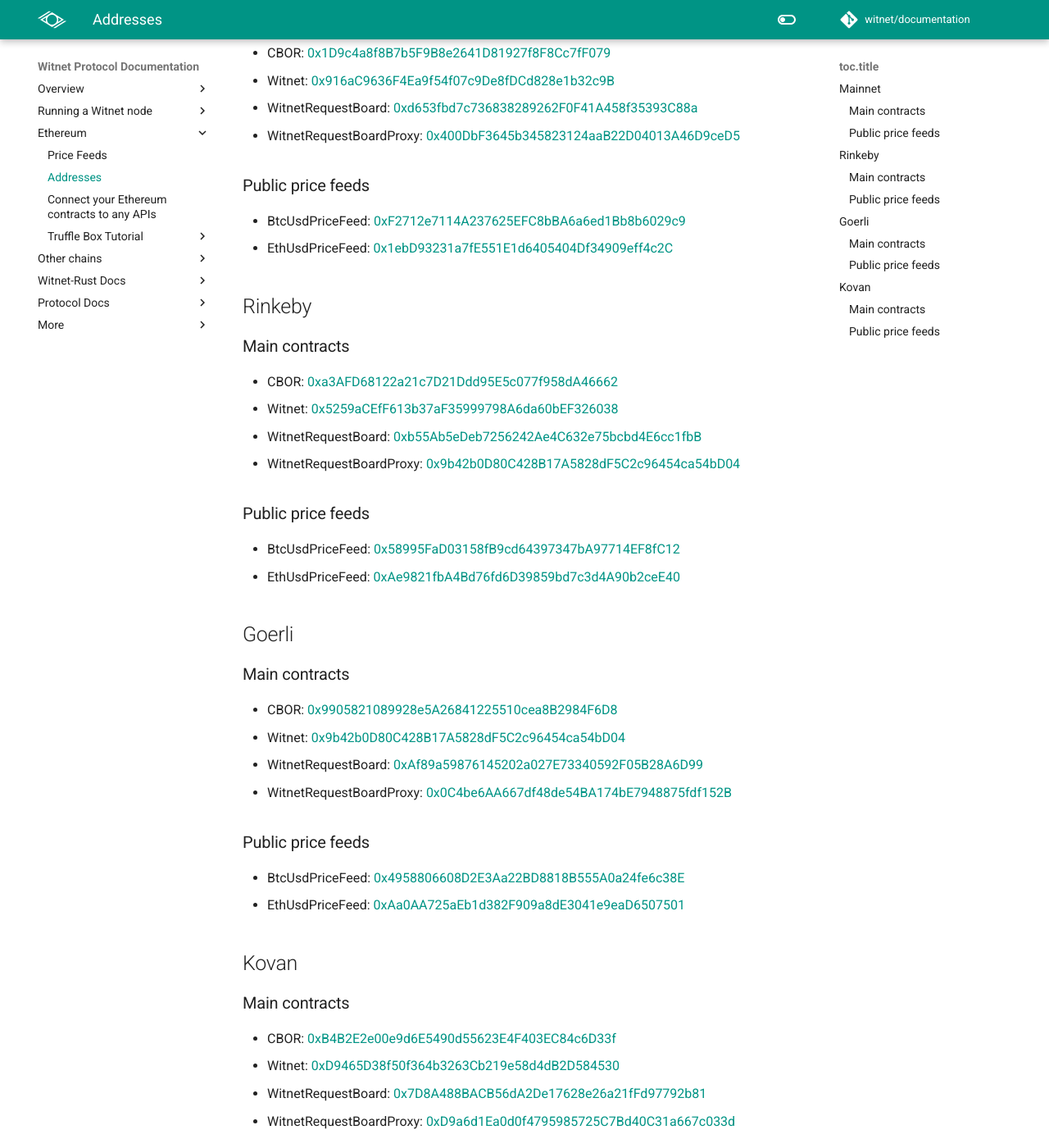
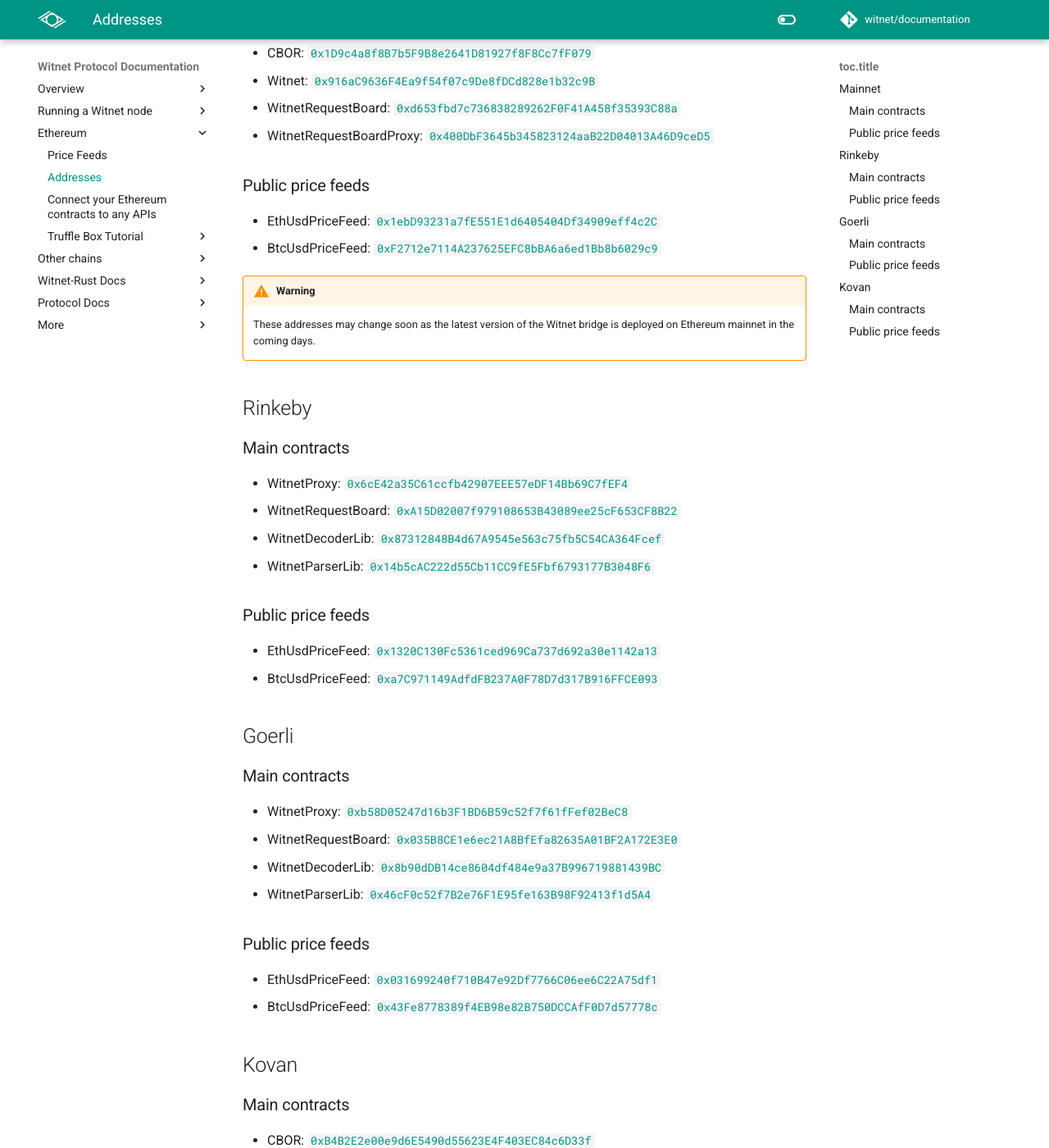
Before and after one commit to witnet/documentation, an MkDocs documentation site: the page built from docs/ethereum/addresses.md, in a window 1280 px wide and 1400 px high, scrolled down 594 px. Shown: the whole window at 82% size. Built offline with MkDocs 1.6.1 and Material for MkDocs 9.7.7, drawn with Linux system fonts in a browser that asks for light colours; comment, search, counter and statistics services are not loaded; some of the changed text lies outside the part shown.

Commit message:
chore(ethereum): update Ethereum addresses

```diff
--- a/docs/ethereum/addresses.md
+++ b/docs/ethereum/addresses.md
@@ -16,50 +16,59 @@ rather talk to the Witnet Request Board and other contracts directly using the i
 ## Mainnet
 
 ### Main contracts
-* CBOR: [0x1D9c4a8f8B7b5F9B8e2641D81927f8F8Cc7fF079](https://etherscan.io/address/0x1D9c4a8f8B7b5F9B8e2641D81927f8F8Cc7fF079)
-* Witnet: [0x916aC9636F4Ea9f54f07c9De8fDCd828e1b32c9B](https://etherscan.io/address/0x916aC9636F4Ea9f54f07c9De8fDCd828e1b32c9B)
-* WitnetRequestBoard: [0xd653fbd7c736838289262F0F41A458f35393C88a](https://etherscan.io/address/0xd653fbd7c736838289262F0F41A458f35393C88a)
-* WitnetRequestBoardProxy: [0x400DbF3645b345823124aaB22D04013A46D9ceD5](https://etherscan.io/address/0x400DbF3645b345823124aaB22D04013A46D9ceD5)
+* CBOR: [`0x1D9c4a8f8B7b5F9B8e2641D81927f8F8Cc7fF079`](https://etherscan.io/address/0x1D9c4a8f8B7b5F9B8e2641D81927f8F8Cc7fF079)
+* Witnet: [`0x916aC9636F4Ea9f54f07c9De8fDCd828e1b32c9B`](https://etherscan.io/address/0x916aC9636F4Ea9f54f07c9De8fDCd828e1b32c9B)
+* WitnetRequestBoard: [`0xd653fbd7c736838289262F0F41A458f35393C88a`](https://etherscan.io/address/0xd653fbd7c736838289262F0F41A458f35393C88a)
+* WitnetRequestBoardProxy: [`0x400DbF3645b345823124aaB22D04013A46D9ceD5`](https://etherscan.io/address/0x400DbF3645b345823124aaB22D04013A46D9ceD5)
 
 ### Public price feeds
-* BtcUsdPriceFeed: [0xF2712e7114A237625EFC8bBA6a6ed1Bb8b6029c9](https://etherscan.io/address/0xF2712e7114A237625EFC8bBA6a6ed1Bb8b6029c9)
-* EthUsdPriceFeed: [0x1ebD93231a7fE551E1d6405404Df34909eff4c2C](https://etherscan.io/address/0x1ebD93231a7fE551E1d6405404Df34909eff4c2C)
+* EthUsdPriceFeed: [`0x1ebD93231a7fE551E1d6405404Df34909eff4c2C`](https://etherscan.io/address/0x1ebD93231a7fE551E1d6405404Df34909eff4c2C)
+* BtcUsdPriceFeed: [`0xF2712e7114A237625EFC8bBA6a6ed1Bb8b6029c9`](https://etherscan.io/address/0xF2712e7114A237625EFC8bBA6a6ed1Bb8b6029c9)
+
+!!! warning
+    These addresses may change soon as the latest version of the Witnet bridge is deployed on Ethereum mainnet in the
+    coming days.
 
 ## Rinkeby
 
 ### Main contracts
-* CBOR: [0xa3AFD68122a21c7D21Ddd95E5c077f958dA46662](https://rinkeby.etherscan.io/address/0xa3AFD68122a21c7D21Ddd95E5c077f958dA46662)
-* Witnet: [0x5259aCEfF613b37aF35999798A6da60bEF326038](https://rinkeby.etherscan.io/address/0x5259aCEfF613b37aF35999798A6da60bEF326038)
-* WitnetRequestBoard: [0xb55Ab5eDeb7256242Ae4C632e75bcbd4E6cc1fbB](https://rinkeby.etherscan.io/address/0xb55Ab5eDeb7256242Ae4C632e75bcbd4E6cc1fbB)
-* WitnetRequestBoardProxy: [0x9b42b0D80C428B17A5828dF5C2c96454ca54bD04](https://rinkeby.etherscan.io/address/0x9b42b0D80C428B17A5828dF5C2c96454ca54bD04)
+* WitnetProxy: [`0x6cE42a35C61ccfb42907EEE57eDF14Bb69C7fEF4`](https://rinkeby.etherscan.io/address/0x6cE42a35C61ccfb42907EEE57eDF14Bb69C7fEF4#code)
+* WitnetRequestBoard: [`0xA15D02007f979108653B43089ee25cF653CF8B22`](https://rinkeby.etherscan.io/address/0xA15D02007f979108653B43089ee25cF653CF8B22#code)
+* WitnetDecoderLib: [`0x87312848B4d67A9545e563c75fb5C54CA364Fcef`](https://rinkeby.etherscan.io/address/0x87312848B4d67A9545e563c75fb5C54CA364Fcef#code)
+* WitnetParserLib: [`0x14b5cAC222d55Cb11CC9fE5Fbf6793177B3048F6`](https://rinkeby.etherscan.io/address/0x14b5cAC222d55Cb11CC9fE5Fbf6793177B3048F6#code)
 
 ### Public price feeds
-* BtcUsdPriceFeed: [0x58995FaD03158fB9cd64397347bA97714EF8fC12](https://rinkeby.etherscan.io/address/0x58995FaD03158fB9cd64397347bA97714EF8fC12)
-* EthUsdPriceFeed: [0xAe9821fbA4Bd76fd6D39859bd7c3d4A90b2ceE40](https://rinkeby.etherscan.io/address/0xAe9821fbA4Bd76fd6D39859bd7c3d4A90b2ceE40)
+* EthUsdPriceFeed: [`0x1320C130Fc5361ced969Ca737d692a30e1142a13`](https://rinkeby.etherscan.io/address/0x1320C130Fc5361ced969Ca737d692a30e1142a13#code)
+* BtcUsdPriceFeed: [`0xa7C971149AdfdFB237A0F78D7d317B916FFCE093`](https://rinkeby.etherscan.io/address/0xa7C971149AdfdFB237A0F78D7d317B916FFCE093#code)
 
 ## Goerli
 
 ### Main contracts
-* CBOR: [0x9905821089928e5A26841225510cea8B2984F6D8](https://goerli.etherscan.io/address/0x9905821089928e5A26841225510cea8B2984F6D8#contracts)
-* Witnet: [0x9b42b0D80C428B17A5828dF5C2c96454ca54bD04](https://goerli.etherscan.io/address/0x9b42b0D80C428B17A5828dF5C2c96454ca54bD04#contracts)
-* WitnetRequestBoard: [0xAf89a59876145202a027E73340592F05B28A6D99](https://goerli.etherscan.io/address/0xAf89a59876145202a027E73340592F05B28A6D99#contracts)
-* WitnetRequestBoardProxy: [0x0C4be6AA667df48de54BA174bE7948875fdf152B](https://goerli.etherscan.io/address/0x0C4be6AA667df48de54BA174bE7948875fdf152B#contracts)
+* WitnetProxy: [`0xb58D05247d16b3F1BD6B59c52f7f61fFef02BeC8`](https://goerli.etherscan.io/address/0xb58D05247d16b3F1BD6B59c52f7f61fFef02BeC8#code)
+* WitnetRequestBoard: [`0x035B8CE1e6ec21A8BfEfa82635A01BF2A172E3E0`](https://goerli.etherscan.io/address/0x035B8CE1e6ec21A8BfEfa82635A01BF2A172E3E0#code)
+* WitnetDecoderLib: [`0x8b90dDB14ce8604df484e9a37B996719881439BC`](https://goerli.etherscan.io/address/0x8b90dDB14ce8604df484e9a37B996719881439BC#code)
+* WitnetParserLib: [`0x46cF0c52f7B2e76F1E95fe163B98F92413f1d5A4`](https://goerli.etherscan.io/address/0x46cF0c52f7B2e76F1E95fe163B98F92413f1d5A4#code)
 
 ### Public price feeds
-* BtcUsdPriceFeed: [0x4958806608D2E3Aa22BD8818B555A0a24fe6c38E](https://goerli.etherscan.io/address/0x4958806608D2E3Aa22BD8818B555A0a24fe6c38E#contracts)
-* EthUsdPriceFeed: [0xAa0AA725aEb1d382F909a8dE3041e9eaD6507501](https://goerli.etherscan.io/address/0xAa0AA725aEb1d382F909a8dE3041e9eaD6507501#contracts)
+* EthUsdPriceFeed: [`0x031699240f710B47e92Df7766C06ee6C22A75df1`](https://goerli.etherscan.io/address/0x031699240f710B47e92Df7766C06ee6C22A75df1#code)
+* BtcUsdPriceFeed: [`0x43Fe8778389f4EB98e82B750DCCAfF0D7d57778c`](https://goerli.etherscan.io/address/0x43Fe8778389f4EB98e82B750DCCAfF0D7d57778c#code)
 
 ## Kovan
 
 ### Main contracts
-* CBOR: [0xB4B2E2e00e9d6E5490d55623E4F403EC84c6D33f](https://kovan.etherscan.io/address/0xB4B2E2e00e9d6E5490d55623E4F403EC84c6D33f#contracts)
-* Witnet: [0xD9465D38f50f364b3263Cb219e58d4dB2D584530](https://kovan.etherscan.io/address/0xD9465D38f50f364b3263Cb219e58d4dB2D584530#contracts)
-* WitnetRequestBoard: [0x7D8A488BACB56dA2De17628e26a21fFd97792b81](https://kovan.etherscan.io/address/0x7D8A488BACB56dA2De17628e26a21fFd97792b81#contracts)
-* WitnetRequestBoardProxy: [0xD9a6d1Ea0d0f4795985725C7Bd40C31a667c033d](https://kovan.etherscan.io/address/0xD9a6d1Ea0d0f4795985725C7Bd40C31a667c033d#contracts)
+* CBOR: [`0xB4B2E2e00e9d6E5490d55623E4F403EC84c6D33f`](https://kovan.etherscan.io/address/0xB4B2E2e00e9d6E5490d55623E4F403EC84c6D33f#contracts)
+* Witnet: [`0xD9465D38f50f364b3263Cb219e58d4dB2D584530`](https://kovan.etherscan.io/address/0xD9465D38f50f364b3263Cb219e58d4dB2D584530#contracts)
+* WitnetRequestBoard: [`0x7D8A488BACB56dA2De17628e26a21fFd97792b81`](https://kovan.etherscan.io/address/0x7D8A488BACB56dA2De17628e26a21fFd97792b81#contracts)
+* WitnetRequestBoardProxy: [`0xD9a6d1Ea0d0f4795985725C7Bd40C31a667c033d`](https://kovan.etherscan.io/address/0xD9a6d1Ea0d0f4795985725C7Bd40C31a667c033d#contracts)
 
 ### Public price feeds
-* BtcUsdPriceFeed: [0x9b3C5A6cB55E027d9ae6f265f6FB6fFA86e7b35E](https://kovan.etherscan.io/address/0x9b3C5A6cB55E027d9ae6f265f6FB6fFA86e7b35E#contracts)
-* EthUsdPriceFeed: [0xA996939e6a07a0D1D6376c59BE515d8441f5E9b8](https://kovan.etherscan.io/address/0xA996939e6a07a0D1D6376c59BE515d8441f5E9b8#contracts)
+* EthUsdPriceFeed: [`0xA996939e6a07a0D1D6376c59BE515d8441f5E9b8`](https://kovan.etherscan.io/address/0xA996939e6a07a0D1D6376c59BE515d8441f5E9b8#contracts)
+* BtcUsdPriceFeed: [`0x9b3C5A6cB55E027d9ae6f265f6FB6fFA86e7b35E`](https://kovan.etherscan.io/address/0x9b3C5A6cB55E027d9ae6f265f6FB6fFA86e7b35E#contracts)
+
+!!! warning
+    The contracts currently deployed on Kovan belong to an older version of the Witnet bridge and we cannot guarantee
+    their liveness or update period. They will be upgraded soon, but in the meantime, please use some other Ethereum
+    testnet (`rinkeby` or `goerli`).
 
 [witnet-ethereum-bridge]: https://github.com/witnet/witnet-ethereum-bridge
 [Witnet Truffle Box]: /try/use-from-ethereum
```
Also changed, not shown: docs/ethereum/price-feeds.md (+28 -30 lines).
